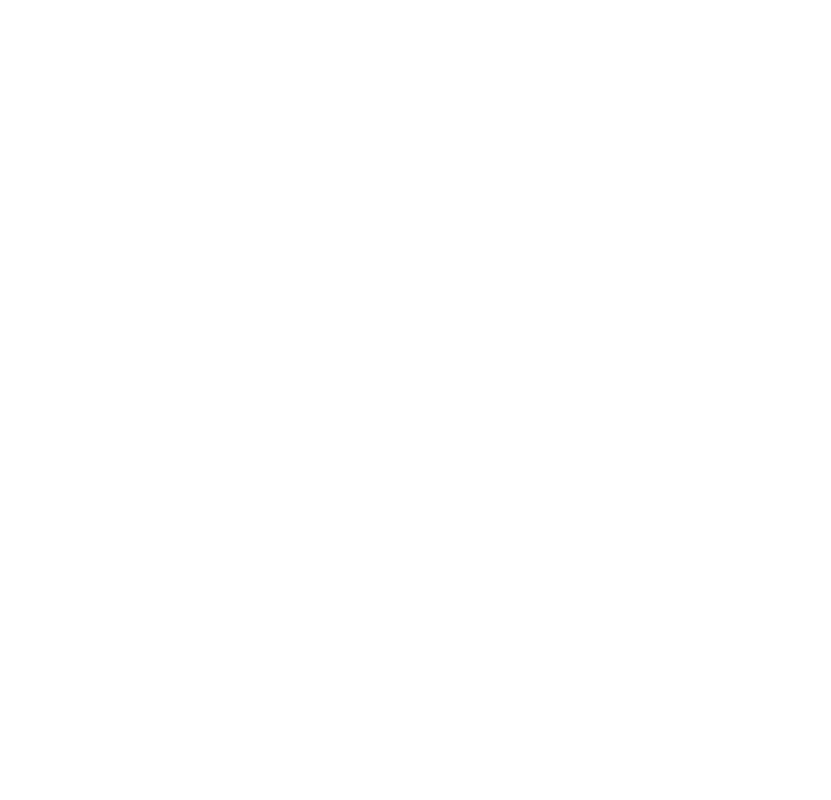
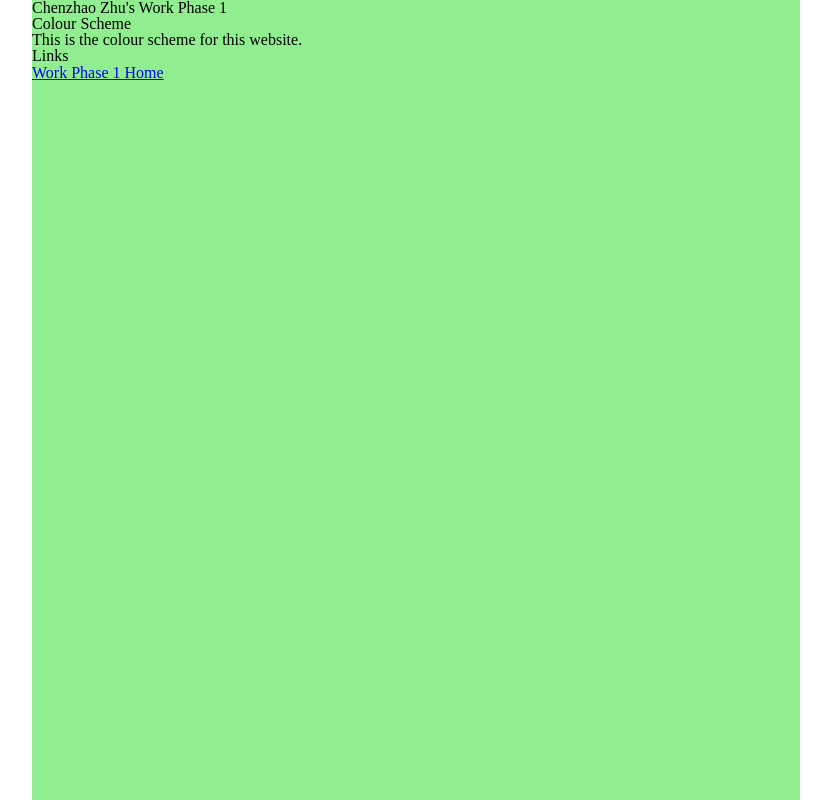
Before and after one commit to Aria646/deco7140_development, a plain HTML site: page work_phase_1/colour_scheme.html in a window 1280 px wide. Shown: the whole page, without its empty margins (224-1055 px from the left). Drawn offline with Linux system fonts and the light colour scheme.

Commit message:
Add initial HTML structure for colour scheme page

```diff
--- a/work_phase_1/colour_scheme.html
+++ b/work_phase_1/colour_scheme.html
@@ -4,7 +4,32 @@
 		<meta charset="UTF-8" />
 		<meta name="viewport" content="width=device-width, initial-scale=1.0" />
 
-		<title>Style Guide - Colour Scheme</title>
+		<!-- CSS Linking -->
+		<Link rel="stylesheet" href="css/reset.css" />
+		<Link rel="stylesheet" href="css/base.css" />
+		<Link rel="stylesheet" href="css/layout.css" />
+		<Link rel="stylesheet" href="css/components.css" />
+
+        <title>Style Guide - Colour Scheme</title>
 	</head>
-	<body></body>
+	<body>
+        <header></header>
+
+		<div class="container">
+		    <h1>Chenzhao Zhu's Work Phase 1</h1>
+		    <section>
+			    <h2>Colour Scheme</h2>
+			    <p>
+				    This is the colour scheme for this website.
+			    </p>
+		    </section>
+		    <section>
+			    <h2>Links</h2>
+			    <a href="./index.html">Work Phase 1 Home</a>
+		    </section>
+		</div>
+
+        <!-- Linking External JavaScript-->
+		<script type="module" src="js/colour_scheme.js"></script>
+    </body>
 </html>
--- /dev/null
+++ b/work_phase_1/js/colour_scheme.js
@@ -0,0 +1,32 @@
+/**
+* IMPORTS
+* Keep track of external modules being used
+* */
+import { logMessage } from "./modules/logging.js";
+
+/**
+* CONSTANTS
+* Define values that don't change e.g. page titles, URLs, etc.
+* */
+const PAGE_NAME = "colour_scheme.js";
+
+/**
+* VARIABLES
+* Define values that will change e.g. user inputs, counters, etc.
+* */
+let message = "Page has fully loaded";
+
+/**
+* FUNCTIONS
+* Group code into functions to make it reusable
+* */
+
+/**
+* EVENT LISTENERS
+* The code that runs when a user interacts with the page
+* */
+
+// when the page has fully loads
+window.addEventListener("load", () => {
+    logMessage(PAGE_NAME, message);
+});
--- /dev/null
+++ b/work_phase_1/js/modules/logging.js
@@ -0,0 +1,10 @@
+/**
+ * Module: Logging
+ * Generic logging using console.log
+ */
+
+function logMessage(pageName, message) {
+    console.log(`From ${pageName}: ${message}`);
+}
+
+export { logMessage };
```
Also changed, not shown: work_phase_1/components.html (+27 -2 lines), work_phase_1/index.html (+2 -0 lines), work_phase_1/js/components.js (added, +32 -0 lines), work_phase_1/js/index.js (added, +32 -0 lines), work_phase_1/js/layout.js (added, +32 -0 lines), work_phase_1/js/spacing.js (added, +32 -0 lines), work_phase_1/js/typography.js (added, +32 -0 lines), work_phase_1/layout.html (+27 -2 lines), work_phase_1/spacing.html (+27 -2 lines), work_phase_1/typography.html (+27 -2 lines), 1 other file.
